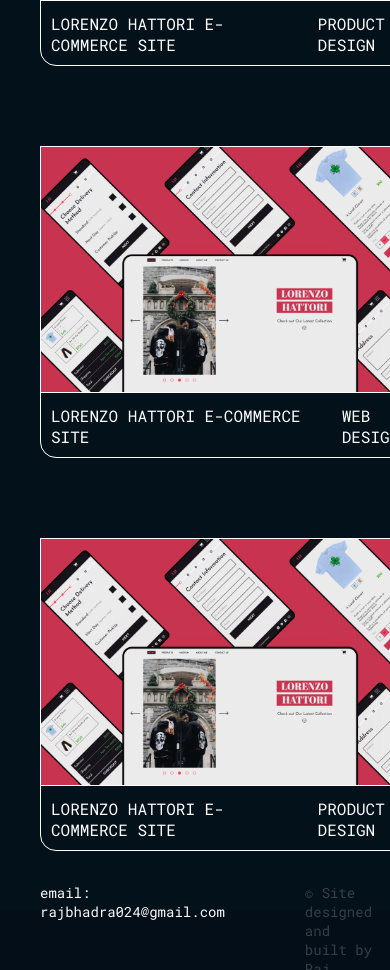
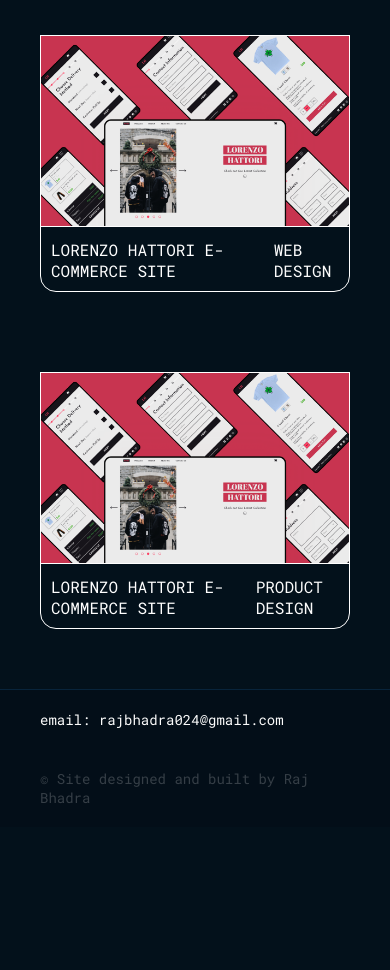
Before and after one commit to rajcodesbadsites/my-portfolio, a website: page index.html in a window 390 px wide. Shown: the part 1503-2473 px from the top of the page. After the commit the page ends 2330 px from the top, so only its background shows below. Drawn offline with Linux system fonts and the light colour scheme.

Commit message:
responsive

```diff
--- a/sass/components/thumbnail.scss
+++ b/sass/components/thumbnail.scss
@@ -10,6 +10,10 @@
             grid-template-rows: repeat(2, 1fr);
             grid-gap: 8rem;
             width: 79.5%;
+
+            @include respond(phone) {
+                grid-template-columns: repeat(auto-fit, minmax(20rem, 1fr));
+            }
 
             &__thumbnail {
                 border: white 1px solid;
--- a/sass/layouts/footer.scss
+++ b/sass/layouts/footer.scss
@@ -1,7 +1,8 @@
 .footer {
     margin-top: 2rem;
     width: 100vw;
-    height: 5.9rem;
+    height: 100%;
+    border-top: 1.54px solid #08243b;
     background-color: #030e18;
     display: flex;
     align-items: center;
@@ -10,12 +11,21 @@
         display: flex;
         justify-content: space-between;
         width: 100%;
+
+        @include respond(phone) {
+            flex-wrap: wrap;
+        }
     }
     &__email, &__copy {
         font-size: 1.4rem;
         font-weight: lighter;
         display: block;
         margin: 0 4rem;
+
+        @include respond(phone) {
+            flex-wrap: wrap;
+            margin: 2rem 4rem;
+        }
     }
 
     &__copy {
```
Also changed, not shown: CSS/style.css.
